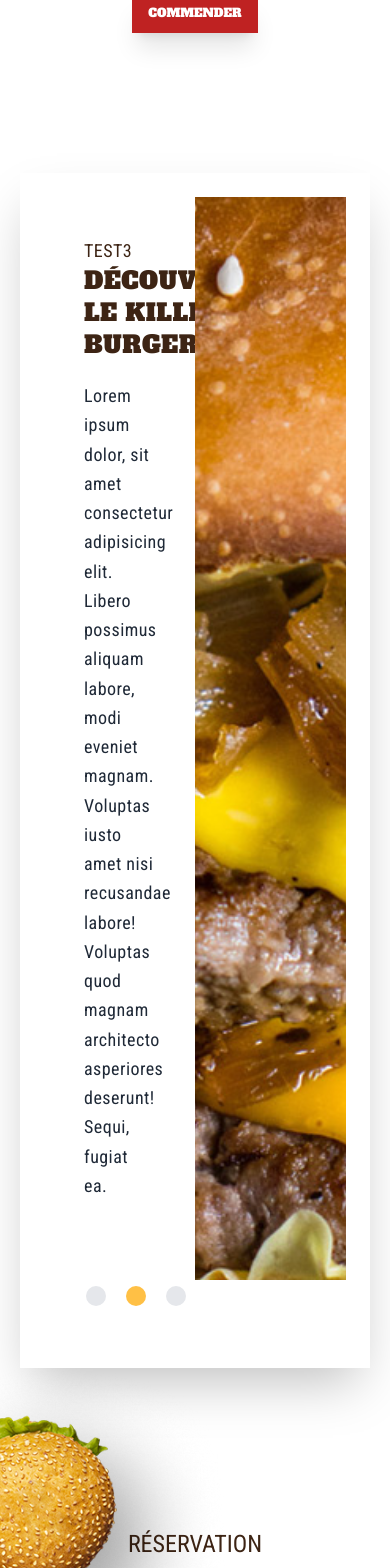
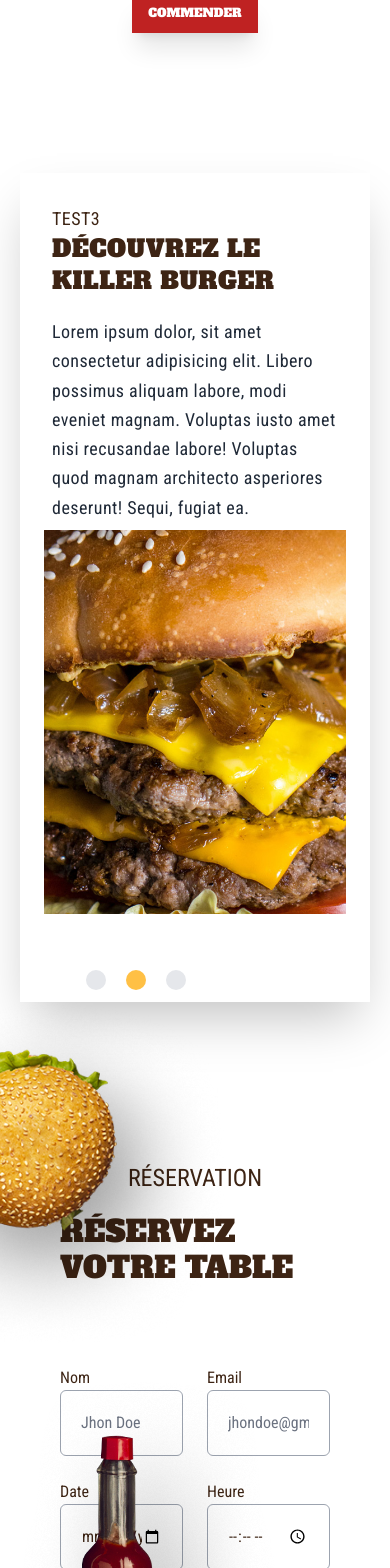
Before and after one commit to AyenaCode/burger, a React (Vite) app: page / in a window 390 px wide. Shown: the part 2863-4431 px from the top of the page. Built offline with nearby package versions, Linux system fonts and the light colour scheme.

Commit message:
carousel reponsive

```diff
--- a/src/components/marketing/pageSection/Event.jsx
+++ b/src/components/marketing/pageSection/Event.jsx
@@ -10,19 +10,19 @@ import { Heading } from "../../elements/displayTitles/Heading";
 
 const CardSlide = ({ children, image, title, description }) => {
   return (
-    <div className="grid grid-cols-2 p-6">
-      <div className="tracking-wide text-lg leading-relaxed text-gray-800 p-10 mb-10">
+    <div className="grid md:grid-cols-2 p-6">
+      <div className="tracking-wide text-lg leading-relaxed text-gray-800 p-2 md:p-10 md:mb-10">
         <Heading varient="h4">{title}</Heading>
-        <Heading varient="h3" theme="secondary" className="  mb-5">
+        <Heading varient="h3" theme="secondary" className="mb-5">
           {description}
         </Heading>
         {children}
       </div>
-      <div className="relative h-full w-full">
+      <div className="relative h-96 md:h-full w-full">
         <img
           src={image}
           alt={`Une image pour ${title} `}
-          className="absolute top-0 left-0 object-cover w-full h-full z-0"
+          className="absolute top-0 left-0 object-cover w-full h-full  z-0"
         />
       </div>
     </div>
--- a/src/styles/carousel.css
+++ b/src/styles/carousel.css
@@ -175,6 +175,12 @@
   list-style: none;
   text-align: center;
 }
+
+@media screen and (max-width: 768px) {
+  .alice-carousel__dots {
+    bottom: 0;
+  }
+}
 .alice-carousel__dots > li {
   display: inline-block;
 }
```
